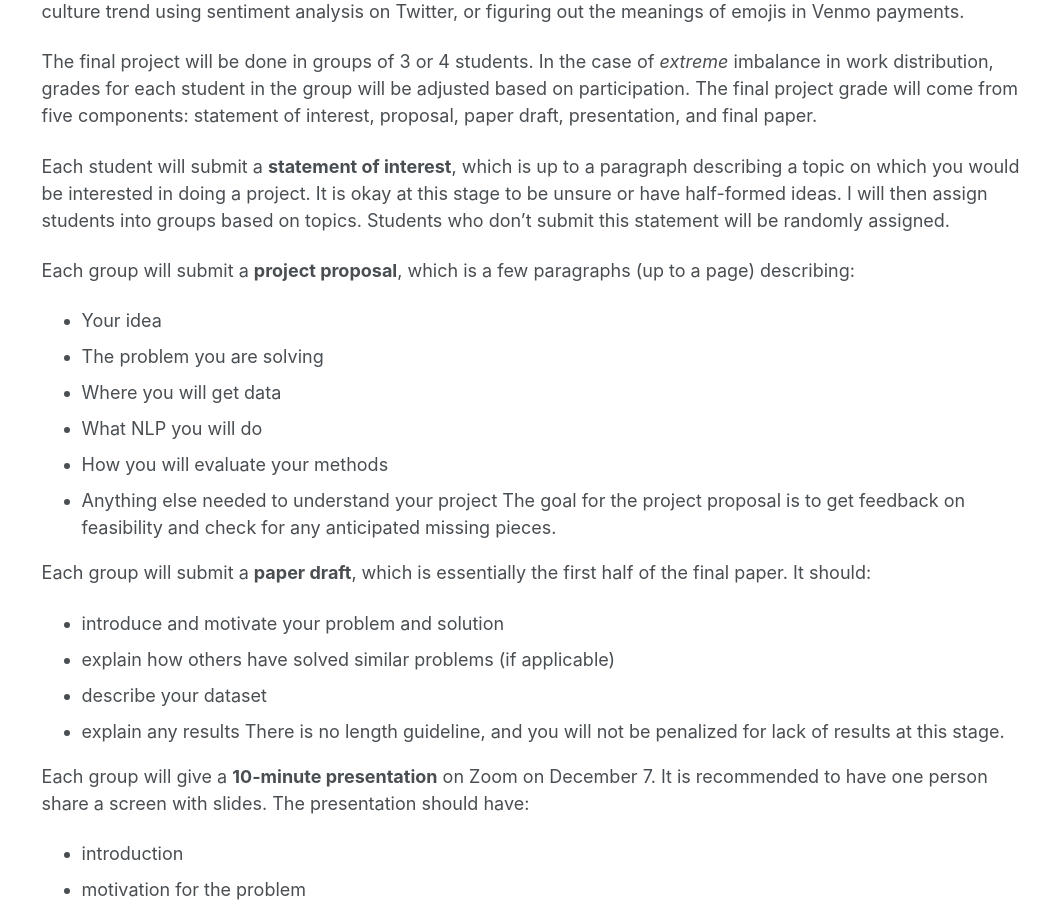
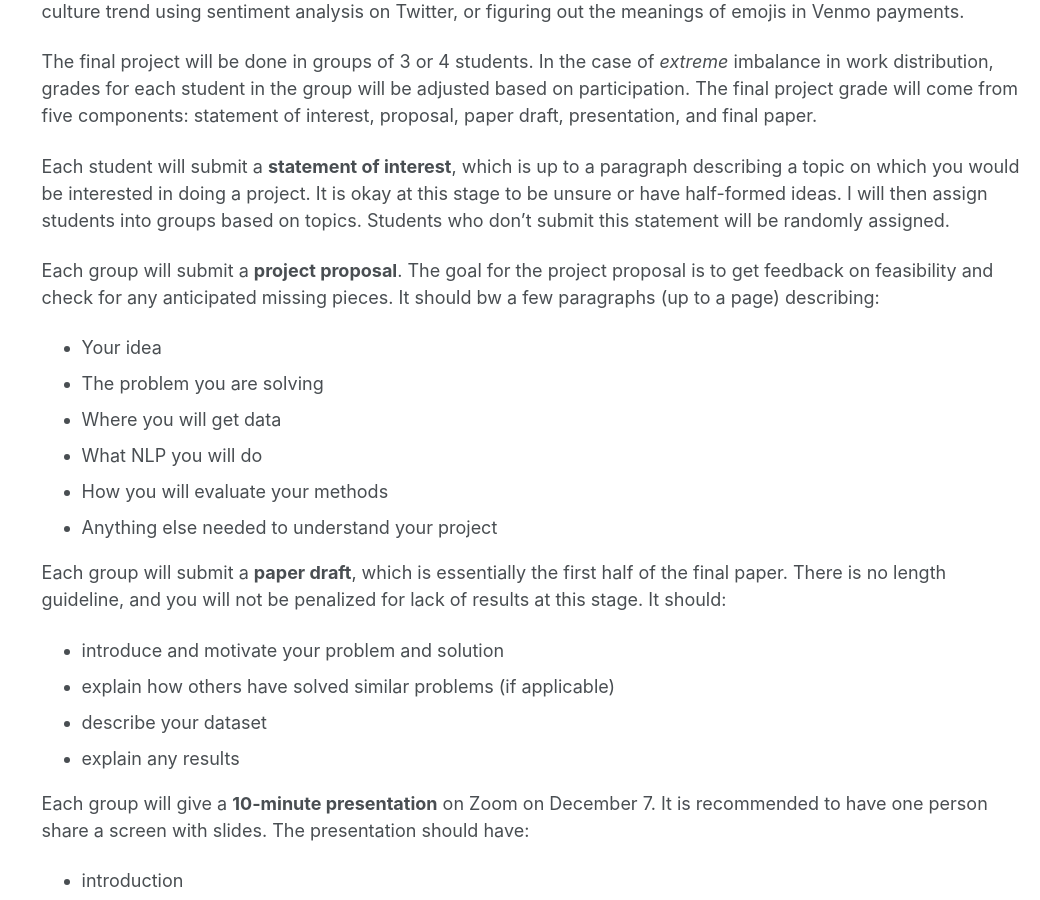
Before and after one commit to rasikabh/rasikabh.github.io, a Jekyll site: the page built from _pages/nlp2020.md, in a window 1280 px wide and 900 px high, scrolled down 2908 px. Shown: the whole window, without its empty margins (240-1280 px from the left). Built offline with Jekyll 4.4.1, drawn with Linux system fonts in a browser that asks for light colours.

Commit message:
Update nlp2020.md

```diff
--- a/_pages/nlp2020.md
+++ b/_pages/nlp2020.md
@@ -96,21 +96,19 @@ The final project will be done in groups of 3 or 4 students. In the case of *ext
 
 Each student will submit a **statement of interest**, which is up to a paragraph describing a topic on which you would be interested in doing a project. It is okay at this stage to be unsure or have half-formed ideas. I will then assign students into groups based on topics. Students who don't submit this statement will be randomly assigned.
 
-Each group will submit a **project proposal**, which is a few paragraphs (up to a page) describing:
+Each group will submit a **project proposal**. The goal for the project proposal is to get feedback on feasibility and check for any anticipated missing pieces. It should bw a few paragraphs (up to a page) describing:
 - Your idea
 - The problem you are solving
 - Where you will get data
 - What NLP you will do
 - How you will evaluate your methods
 - Anything else needed to understand your project
-The goal for the project proposal is to get feedback on feasibility and check for any anticipated missing pieces.
 
-Each group will submit a **paper draft**, which is essentially the first half of the final paper. It should:
+Each group will submit a **paper draft**, which is essentially the first half of the final paper. There is no length guideline, and you will not be penalized for lack of results at this stage. It should:
 - introduce and motivate your problem and solution
 - explain how others have solved similar problems (if applicable)
 - describe your dataset
 - explain any results
-There is no length guideline, and you will not be penalized for lack of results at this stage.
 
 Each group will give a **10-minute presentation** on Zoom on December 7. It is recommended to have one person share a screen with slides. The presentation should have:
 - introduction
```
